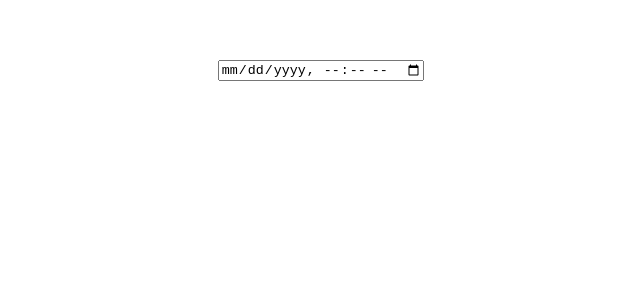
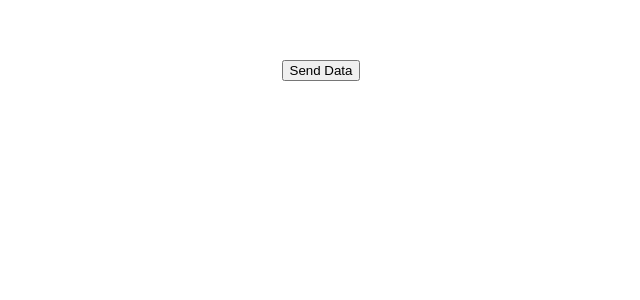
Before and after one commit to UyCode/vue3, a Vue app: page / in a window 1280 px wide. Shown: the top 300 px of the page, without its empty margins (319-959 px from the left). Built offline with nearby package versions, Linux system fonts and the light colour scheme.

Commit message:
add DataSender example

```diff
--- a/src/App.vue
+++ b/src/App.vue
@@ -1,55 +1,19 @@
 <template>
   <div id="app">
-   <!-- <span :title="message">
-   Hover your mouse over me for a few seconds to see my dynamically-bound
-    title!
-     </span>
-
-     <br>
-
-     <a :href="url"> Link </a><br>
-     <input v-on:focus="doSomething" />
-     <button @click='doSomething'>Button</button>
-      <Question></Question>
-      <my-comp class="myclass" />
-      <Todo />
-      <VonEvent></VonEvent>
-      <FormInput> </FormInput>
-
-      <component-basics></component-basics>
-      <alert-box>this is an internal error</alert-box>
-      <dynamic-component></dynamic-component>-->
-      <data-picker></data-picker>
+      <data-sender
+              @sending-start="starter"
+              @sending-complete="endSending"
+              @sending-duration="duration"
+      ></data-sender>
 
   </div>
-  <!--
-    <img alt="Vue logo" src="./assets/logo.png">
-    <HelloWorld msg="Welcome to Your Vue.js App"/> -->
 </template>
 
 <script>
-    /*import Question from "./components/Question";
-    import myComp from "./components/myComp";
-    import ArrayFilter from "./components/ArrayFilter";
-    import HelloWorld from './components/HelloWorld.vue'
-    import Todo from "./components/Todo";
-    import VonEvent from './components/VonEvent'
-    import FormInput from './components/FormInput';
-    import ComponentBasics from "./components/ComponentBasics";
-    import AlertBox from './components/AlertBox';
-    import DynamicComponent from "./components/DynamicComponent";*/
-    import DataPicker from "./components/DataPicker";
+    import DataSender from "./components/DataSender";
 export default {
     components:{
-        DataPicker,
-        /*Question,
-        myComp,
-        ArrayFilter
-        VonEvent
-        FormInput
-        ComponentBasics
-        AlertBox
-        DynamicComponent*/
+        DataSender
     },
   data() {
     return {
@@ -67,7 +31,16 @@ export default {
   methods:{
     doSomething(){
       alert("fucused")
-    }
+    },
+      starter(){
+          console.log('🟢 Start Sending')
+      },
+      endSending(){
+          console.log('⏱ sending Complete')
+      },
+      duration(){
+          console.log('⏳ sending data...')
+      }
   }
 };
 </script>
--- /dev/null
+++ b/src/components/DataSender.vue
@@ -0,0 +1,33 @@
+<template>
+	<div>
+		<button @click="sendData" >Send Data</button>
+	</div>
+</template>
+
+<script>
+	export default {
+		name: "DataSender",
+		emits:{
+			'sending-start': null,
+			'sending-complete': ({email, password}) => {
+				return !!(typeof email === 'string' && password);
+			},
+			'sending-duration': null
+		},
+		methods:{
+			sendData(){
+				this.$emit('sending-start')
+
+				// do something else
+
+				this.$emit('sending-duration')
+
+				this.$emit('sending-complete',{email: 'emails', password: 'passwords'})
+			}
+		}
+	}
+</script>
+
+<style scoped>
+
+</style>
```
Also changed, not shown: 1 other file (tests, documents, lock files or other folders).
